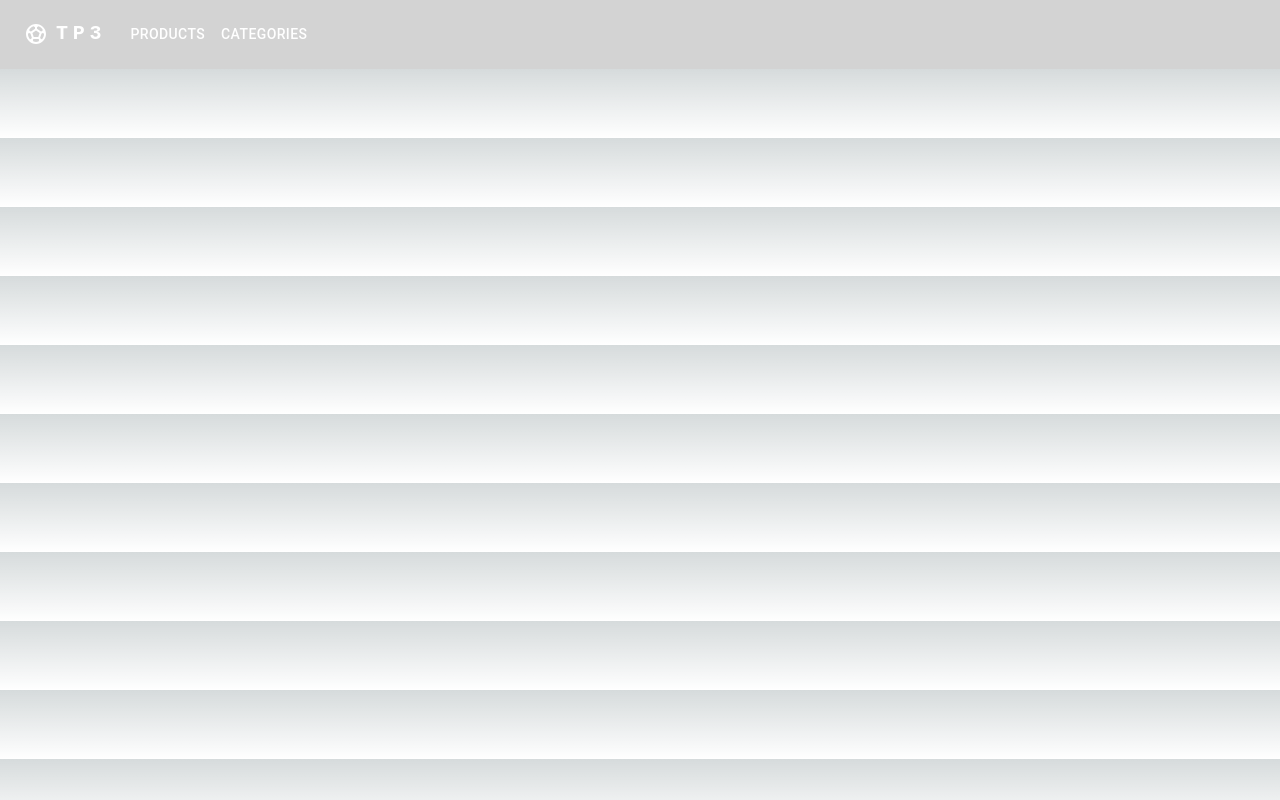
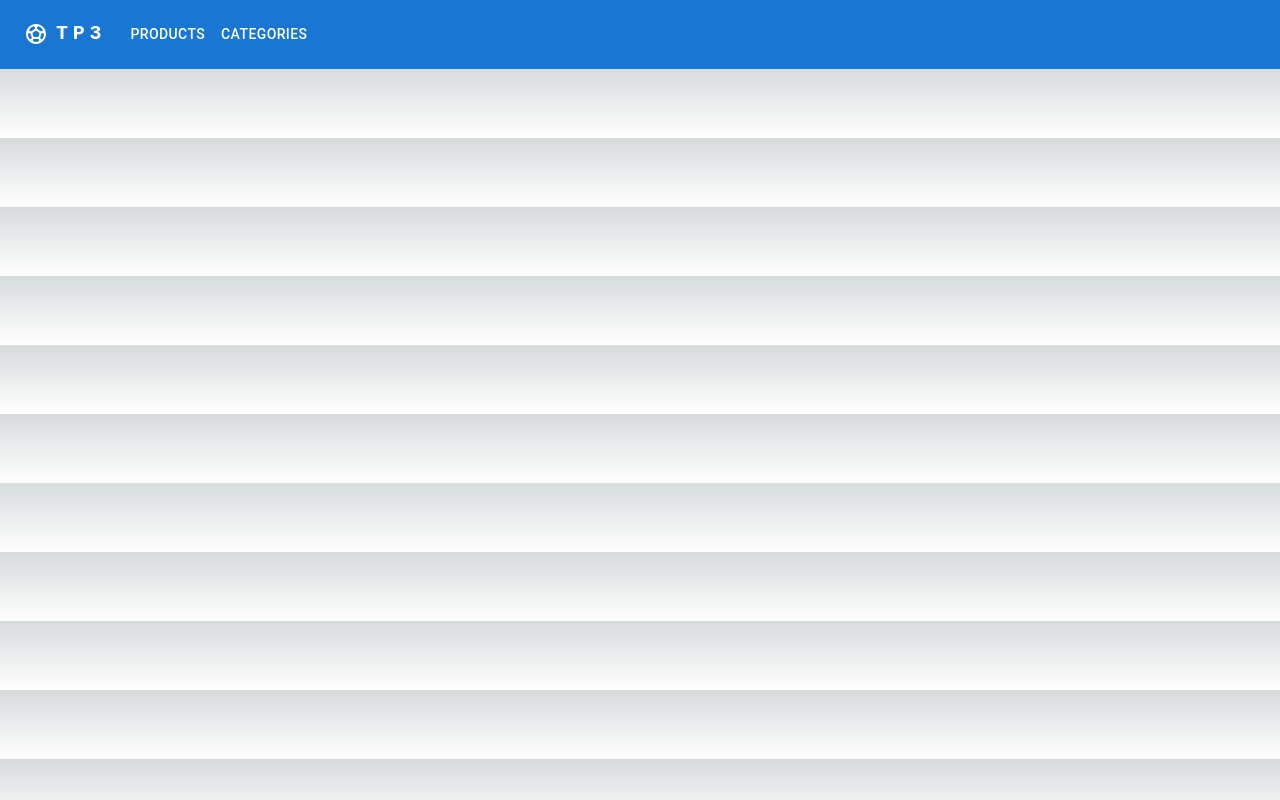
Before and after one commit to NateThibault/Projet_Final_Integration, a Next.js app: page / in a window 1280 px wide. Built offline with nearby package versions, Linux system fonts and the light colour scheme.

Commit message:
Menu background color grey to blue

```diff
--- a/src/component/molecules/my-menu.tsx
+++ b/src/component/molecules/my-menu.tsx
@@ -32,7 +32,7 @@ function MyMenu() {
 
     return (
         <AppBar position="static">
-            <Container maxWidth="xl" sx={{ backgroundColor: "lightgrey" }}>
+            <Container maxWidth="xl">
                 <Toolbar disableGutters>
                     <SportsSoccerIcon sx={{ display: { xs: 'none', md: 'flex' }, mr: 1 }} />
                     <Typography
```
